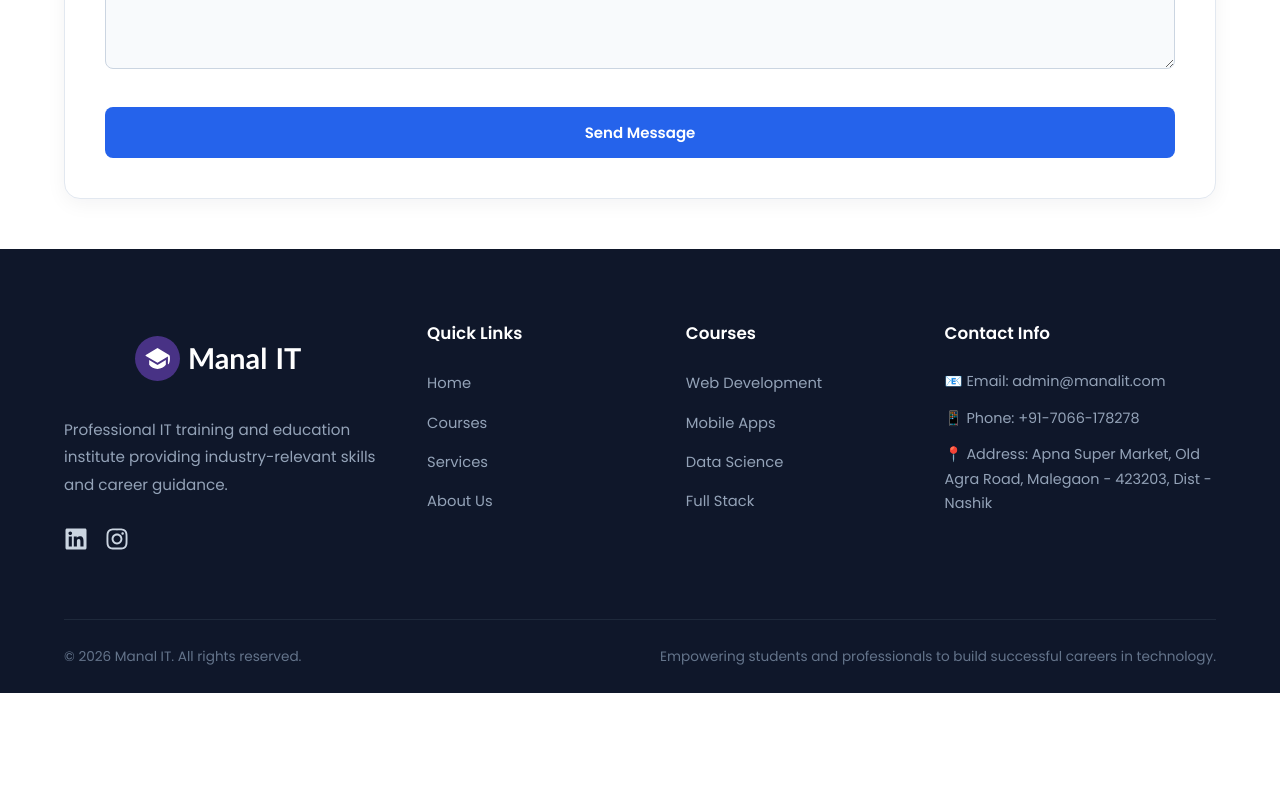
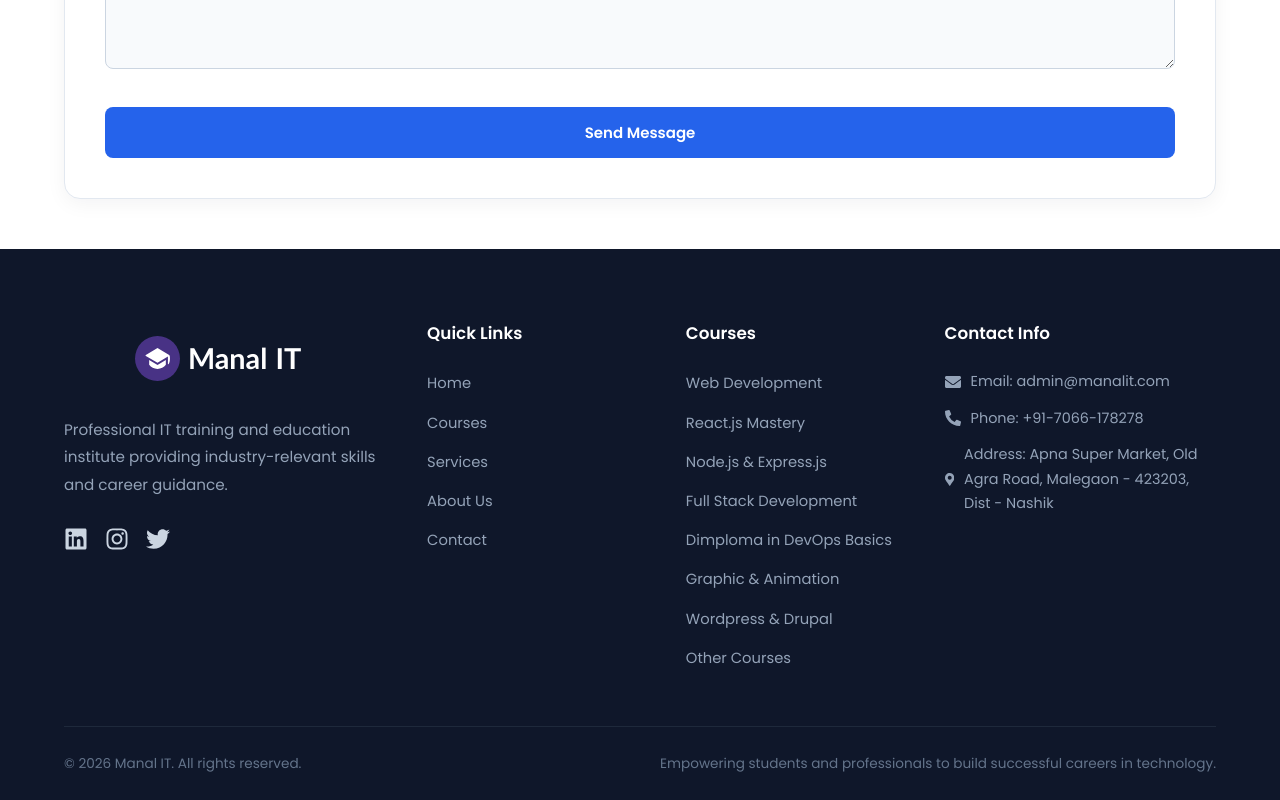
Before and after one commit to abuammar003/Manal-IT-Services, a React (Vite) app in the folder Manal/: page /contact in a window 1280 px wide. Shown: the part 1447-2247 px from the top of the page. Before the commit the page ends 2140 px from the top, so only its background shows below. Built offline with nearby package versions, Linux system fonts and the light colour scheme.

Commit message:
Updated Links & Content of the Footer

```diff
--- a/Manal/src/Components/Footer/Footer.css
+++ b/Manal/src/Components/Footer/Footer.css
@@ -167,10 +167,19 @@
 ========================================== */
 
 .footer-col p {
+  display: flex;
+  align-items: center;
+  gap: 10px;
   color: #94a3b8;
   font-size: 0.9rem;
   line-height: 1.7;
   margin-bottom: 12px;
+}
+.footer-col p .icon {
+  font-size: 1rem;
+}
+.footer-col p  .location-icon {
+  font-size: 1.3rem;
 }
 
 .footer-col p:last-child {
--- a/Manal/src/Components/Footer/Footer.jsx
+++ b/Manal/src/Components/Footer/Footer.jsx
@@ -1,5 +1,5 @@
 import { Link } from 'react-router-dom'
-import { FaFacebook, FaTwitter, FaLinkedin, FaInstagram, FaYoutube } from 'react-icons/fa';
+import { FaFacebook, FaTwitter, FaLinkedin, FaInstagram, FaPhoneAlt , FaEnvelope, FaMapMarkerAlt} from 'react-icons/fa';
 import { RiGraduationCapFill } from "react-icons/ri";
 import { COMPANY_INFO } from '../../config/constants';
 import "./Footer.css";
@@ -10,11 +10,10 @@ export default function Footer() {
   const socialLinks = [
     { icon: FaLinkedin, url: 'https://www.linkedin.com/company/manal-it-services/' },
     { icon: FaInstagram, url: 'https://www.instagram.com/manalitservices/' },
-
+    { icon: FaTwitter, url: 'https://x.com/manalitservices' },
     // { icon: FaFacebook, url: 'https://facebook.com' },
-    // { icon: FaTwitter, url: 'https://twitter.com' },
     // { icon: FaYoutube, url: 'https://youtube.com' }
-  ]
+  ];
 
   return (
     <footer className="footer">
@@ -46,6 +45,7 @@ export default function Footer() {
               <li><Link to="/courses">Courses</Link></li>
               <li><Link to="/services">Services</Link></li>
               <li><Link to="/about">About Us</Link></li>
+              <li><Link to='/contact'>Contact</Link></li>
             </ul>
           </div>
 
@@ -54,18 +54,22 @@ export default function Footer() {
             <h4>Courses</h4>
             <ul>
               <li><Link to="/courses">Web Development</Link></li>
-              <li><Link to="/courses">Mobile Apps</Link></li>
-              <li><Link to="/courses">Data Science</Link></li>
-              <li><Link to="/courses">Full Stack</Link></li>
+              <li><Link to="/courses">React.js Mastery</Link></li>
+              <li><Link to="/courses">Node.js & Express.js</Link></li>
+              <li><Link to="/courses">Full Stack Development</Link></li>
+              <li><Link to="/courses">Dimploma in DevOps Basics</Link></li>
+              <li><Link to="/courses">Graphic & Animation</Link></li>
+              <li><Link to="/courses">Wordpress & Drupal</Link></li>
+              <li><Link to="/courses">Other Courses</Link></li>
             </ul>
           </div>
 
               {/* Contact Info */}
           <div className="footer-col">
             <h4>Contact Info</h4>
-            <p>📧 Email: {COMPANY_INFO.email}</p>
-            <p>📱 Phone: {COMPANY_INFO.phone}</p>
-            <p>📍 Address: {COMPANY_INFO.address}</p>
+            <p> <FaEnvelope className='icon'/> Email: {COMPANY_INFO.email}</p>
+            <p> <FaPhoneAlt className='icon' /> Phone: {COMPANY_INFO.phone}</p>
+            <p> <FaMapMarkerAlt className='icon location-icon'/> Address: {COMPANY_INFO.address}</p>
             {/* <p>🏢 Founded: {COMPANY_INFO.year_founded}</p> */}
           </div>
 
```
